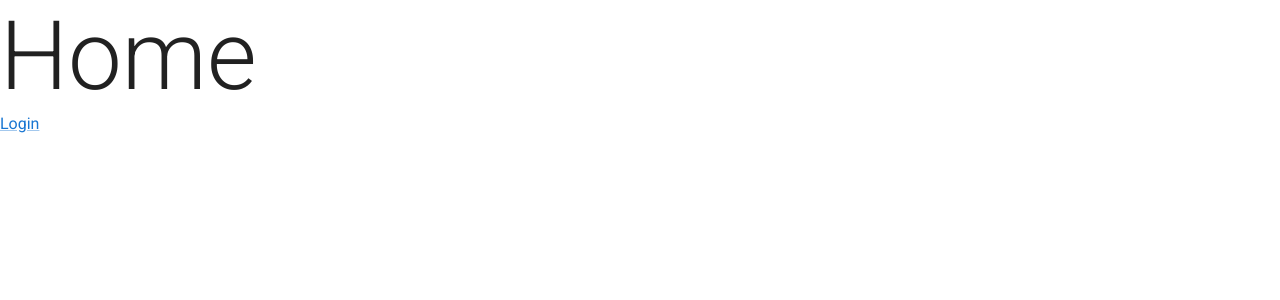
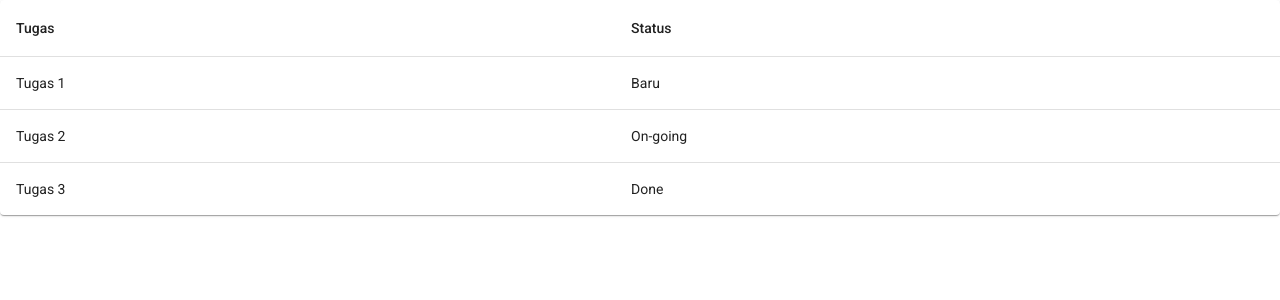
Before and after one commit to SatrioHalim/Go-x-React-Journey, a React (Vite) app in the folder Sproad/front_end_client/: page / in a window 1280 px wide. Shown: the top 300 px of the page. Built offline with nearby package versions, Linux system fonts and the light colour scheme.

Commit message:
Feat : Add Table component

```diff
--- a/Sproad/front_end_client/eslint.config.js
+++ b/Sproad/front_end_client/eslint.config.js
@@ -40,6 +40,7 @@ export default defineConfig([
       'react-refresh/only-export-components': 'warn',
       'react/react-in-jsx-scope': 'off',
       'react/self-closing-comp': 'warn',
+      'react/prop-types':'off',
       'no-console': 'warn',
       'no-unused-vars': ['error', { argsIgnorePattern: '^_', args: 'none' }],
       'import/order': [
--- a/Sproad/front_end_client/src/App.jsx
+++ b/Sproad/front_end_client/src/App.jsx
@@ -2,6 +2,7 @@ import { Box,Typography,Link,createTheme, CssBaseline, ThemeProvider } from '@mu
 import {
   createBrowserRouter, RouterProvider
 } from 'react-router';
+import Table from './components/ui/table/Table';
 
 const theme = createTheme({
   typography: {
@@ -14,8 +15,32 @@ const router = createBrowserRouter([
     path:"/",
     element: (
       <Box>
-        <Typography variant='h1'>Home</Typography>
-        <Link to={"/login"}>Login</Link>
+        <Table columns={[
+          {
+            id:'tugas',
+            label:'Tugas'
+          },
+          {
+            id:'status',
+            label:'Status'
+          }
+        ]} data={[
+          {
+            id:1,
+            tugas:'Tugas 1',
+            status:'Baru'
+          },
+          {
+            id:2,
+            tugas:'Tugas 2',
+            status:'On-going'
+          },
+          {
+            id:3,
+            tugas:'Tugas 3',
+            status:'Done'
+          },
+        ]}></Table>
       </Box>
     )
   },
--- /dev/null
+++ b/Sproad/front_end_client/src/components/ui/table/Table.jsx
@@ -0,0 +1,53 @@
+import {
+    Table as BaseTable,
+    TableBody,
+    TableCell,
+    TableContainer,
+    TableHead,
+    TableRow,
+    Paper,
+    Box
+} from '@mui/material'
+
+const Table = ({columns,data}) => {
+    if(!columns || !data || data.length == 0){
+        return <Box>Data tidak tersedia</Box>
+    }
+
+    return (
+        <TableContainer component={Paper}>
+            <BaseTable sx={{ minWidth:650 }}>
+                <TableHead>
+                    <TableRow>
+                        {
+                            // column = {id,align,label}
+                            columns.map((column) => (
+                                <TableCell key={column.id} align={column.align || "left"}>
+                                    {column.label}
+                                </TableCell>
+                            ))
+                        }
+                    </TableRow>
+                </TableHead>
+                <TableBody>
+                    {
+                        data.map((row) => (
+                            <TableRow key={row.id} sx={{ '&:last-child td, &last-child th':{border : 0} }}>
+                                {
+                                    columns.map((column) => (
+                                       <TableCell key={column.id} align={column.align || 'left'}>
+                                        {column.render ? column.render(row) : row[column.id]}
+                                       </TableCell>
+                                    ))
+
+                                }
+                            </TableRow>
+                        ))
+                    }
+                </TableBody>
+            </BaseTable>
+        </TableContainer>
+    )
+}
+
+export default Table;
--- /dev/null
+++ b/Sproad/front_end_client/src/components/ui/table/index.js
@@ -0,0 +1,3 @@
+import Table from './Table'
+
+export default Table;
```
Also changed, not shown: 1 other file (tests, documents, lock files or other folders).
